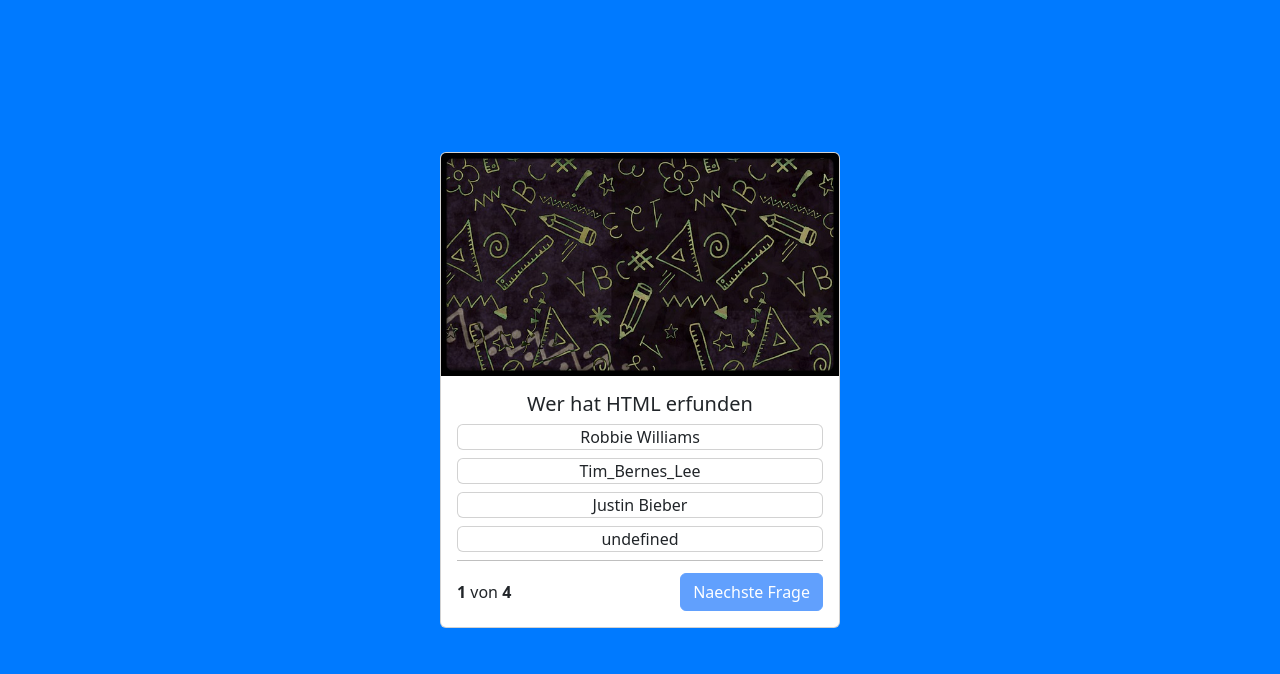
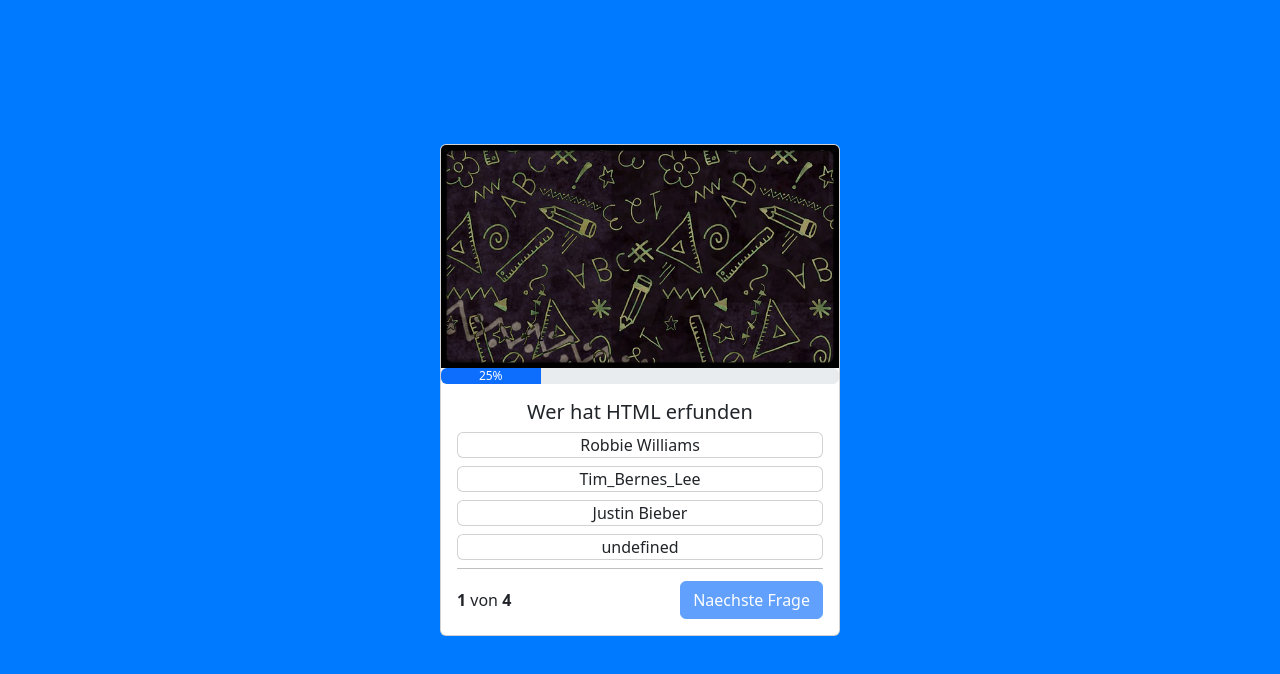
Before and after one commit to axmmxa/QuizApp, a plain HTML site: page index.html in a window 1280 px wide. Shown: the part 60-734 px from the top of the page. Drawn offline with nearby package versions, Linux system fonts and the light colour scheme.

Commit message:
basic-working-app

```diff
--- a/index.html
+++ b/index.html
@@ -26,8 +26,14 @@
 
   <div class="container">
 
+
+
     <div class="card quiz-card">
         <img src="img/pencil.jpg" id="header-image" class="card-img-top">
+
+        <div class="progress">
+          <div class="progress-bar" role="progressbar" aria-label="Example with label" style="width: 25%;" aria-valuenow="25" aria-valuemin="0" aria-valuemax="100">25%</div>
+        </div>
 
 
         <div class="card-body" id="endScreen" style="display: none;">
--- a/script.js
+++ b/script.js
@@ -96,7 +96,7 @@
         rightQuestions++
 
 
-    } else {
+    } else { // show next question
         console.log("falsche Antwort")
         document.getElementById(selection).classList.add('bg-danger')
         document.getElementById(ifOfRightAnswer).classList.add('bg-success')
--- a/styles.css
+++ b/styles.css
@@ -48,3 +48,7 @@
     font-size: 38px;
     margin-bottom: 32px;
 }
+
+.progress {
+
+}
```
